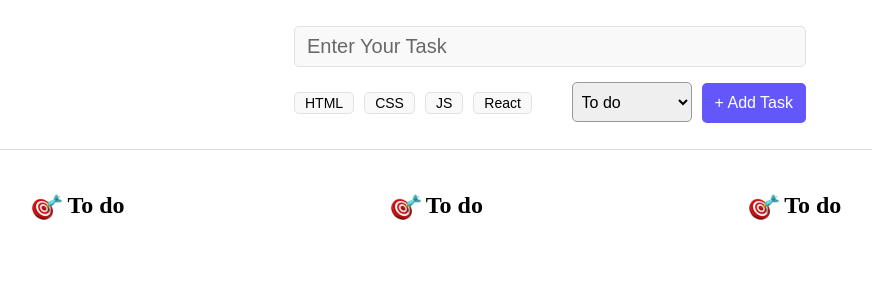
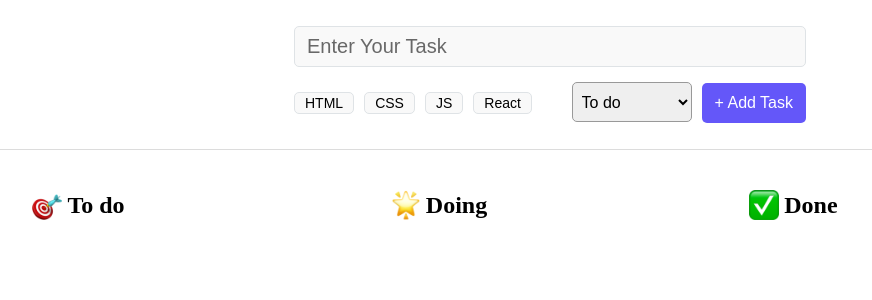
Before and after one commit to 2018dayanan/tasktrek, a React (Vite) app: page / in a window 1280 px wide. Shown: the top 300 px of the page, without its empty margins (90-962 px from the left). Built offline with nearby package versions, Linux system fonts and the light colour scheme.

Commit message:
feat: add props support in TaskColumn component

```diff
--- a/src/App.jsx
+++ b/src/App.jsx
@@ -2,18 +2,20 @@ import React from 'react'
 import "./App.css";
 import TaskForm from './components/TaskForm';
 import TaskColumn from './components/TaskColumn';
+import todoicon from './assets/direct-hit.png'
+import doingIcon from './assets/glowing-star.png'
+import doneIcon from './assets/check-mark-button.png'
 const App = () => {
   return (
     <div className='app'>
       <TaskForm></TaskForm>
       <main className="app_main">
-        <TaskColumn></TaskColumn>
-        <TaskColumn></TaskColumn>
-        <TaskColumn></TaskColumn>
-
+        <TaskColumn title="To do" icon={todoicon}></TaskColumn>
+        <TaskColumn title="Doing" icon={doingIcon}></TaskColumn>
+        <TaskColumn title="Done" icon={doneIcon}></TaskColumn>
       </main>
     </div>
-  )
+  );
 }
 
 export default App;
--- a/src/components/TaskColumn.jsx
+++ b/src/components/TaskColumn.jsx
@@ -1,10 +1,10 @@
 import React from 'react'
 import Todo from '../assets/direct-hit.png';
 import './TaskColumn.css';
-const TaskColumn = () => {
+const TaskColumn = ({title, icon}) => {
     return (
         <section className="task_column">
-            <h2 className='task_column_heading'><img className='task_column_icon' src={Todo} /> To do</h2>
+            <h2 className='task_column_heading'><img className='task_column_icon' src={icon} /> {title}</h2>
         </section>
 
     );
```
